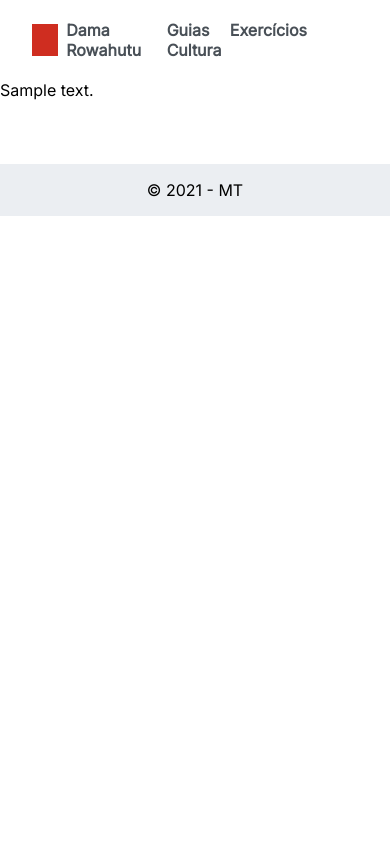
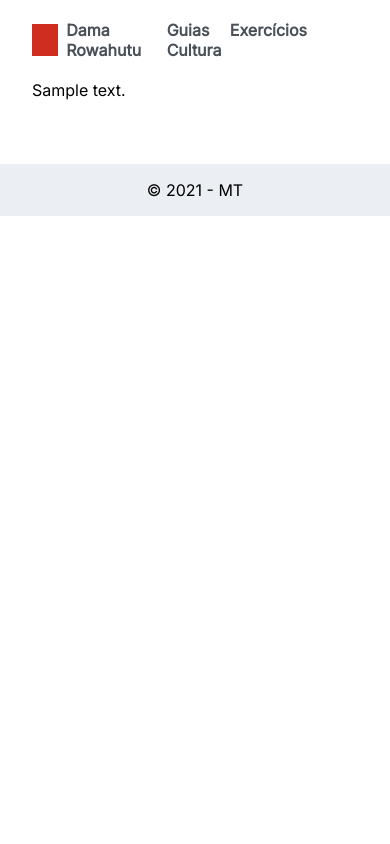
Before and after one commit to Tserewara/dama-rowahutu, a Flask app: template src/articles/entrypoints/blog/templates/article.html in a window 390 px wide. Run offline with Flask 2, Linux system fonts and the light colour scheme; the template is opened without the code that fills it: most values are stand-ins (such as "Sample title", 1, 10 or a date in 2020); parts of the project's set-up code (start-up, migrations or seed data) failed here and were passed over.

Commit message:
Style article page

```diff
--- /dev/null
+++ b/src/articles/entrypoints/blog/static/css/article.css
@@ -0,0 +1,42 @@
+article {
+  padding: 1rem 15rem;
+}
+
+h1 {
+  margin: 3rem 0;
+  font-family: "Poppins";
+  font-size: 40px;
+}
+
+p {
+  margin-bottom: 1rem;
+  font-size: 20px;
+  line-height: 1.5;
+}
+
+@media only screen and (max-width: 1200px) {
+  article {
+    padding: 0 10rem;
+  }
+}
+
+@media only screen and (max-width: 1000px) {
+  article {
+    padding: 0 5rem;
+  }
+}
+
+@media only screen and (max-width: 800px) {
+  article {
+    padding: 0 2rem;
+  }
+}
+
+@media only screen and (max-width: 321px) {
+  h1 {
+    font-size: 20px;
+  }
+  p {
+    font-size: 18px;
+  }
+}
--- a/src/articles/entrypoints/blog/static/css/home.css
+++ b/src/articles/entrypoints/blog/static/css/home.css
@@ -15,8 +15,16 @@
 }
 
 body {
+  display: flex;
+  flex-direction: column;
   font-family: "Inter", sans-serif;
   position: relative;
+  height: 100vh;
+  min-height: 100vh;
+}
+
+main {
+  flex: 1;
 }
 
 .header {
--- a/src/articles/entrypoints/blog/templates/article.html
+++ b/src/articles/entrypoints/blog/templates/article.html
@@ -2,12 +2,17 @@
 
 {% block styles %}
 <link rel="stylesheet" href="{{ url_for('blog.static', filename='css/home.css')}}">
+<link rel="stylesheet" href="{{ url_for('blog.static', filename='css/article.css')}}">
 {% endblock %}
 
 
 
 {% block body %}
 {% include 'partials/header.html' %}
-{{_article.content|safe}}
+
+<article>
+    {{_article.content|safe}}
+</article>
+
 {% include 'partials/footer.html' %}
 {% endblock %}
--- a/src/articles/entrypoints/blog/templates/base.html
+++ b/src/articles/entrypoints/blog/templates/base.html
@@ -22,8 +22,10 @@
 </head>
 
 <body>
-    {% block body %}{% endblock %}
-    {% block scripts %}{% endblock %}
+    <main>
+        {% block body %}{% endblock %}
+        {% block scripts %}{% endblock %}
+    </main>
 </body>
 
 </html>
```
